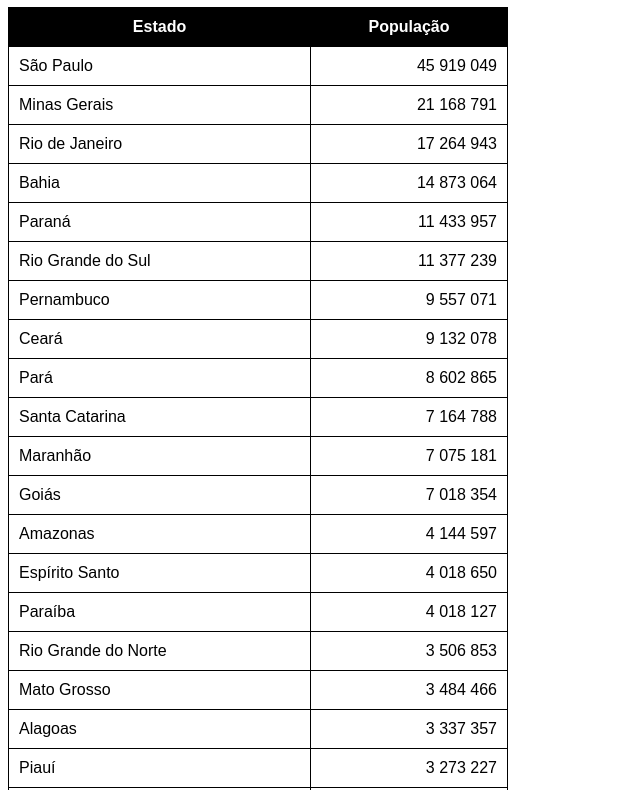
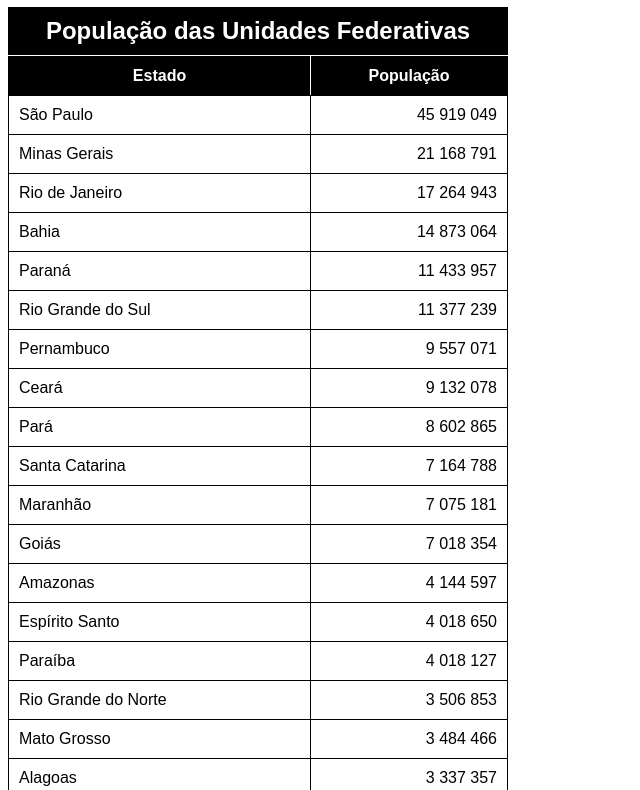
Before and after one commit to angelocsdev/html-css, a plain HTML site: page exercicios/ex023/tabela002.html in a window 1280 px wide. Shown: the part 73-863 px from the top of the page, without its empty margins (0-640 px from the left). Drawn offline with Linux system fonts and the light colour scheme.

Commit message:
adicionando caption e scope

```diff
--- a/exercicios/ex023/tabela002.html
+++ b/exercicios/ex023/tabela002.html
@@ -1,5 +1,5 @@
 <!DOCTYPE html>
-<html lang="en">
+<html lang="pt-br">
 <head>
     <meta charset="UTF-8">
     <meta http-equiv="X-UA-Compatible" content="IE=edge">
@@ -20,6 +20,15 @@
             padding: 10px;
         }
 
+        caption {
+            font-size: 1.5em;
+            font-weight: bold;
+            padding: 10px;
+            background-color: black;
+            color: white;
+            border-bottom: 1px solid white;
+        }
+
         td.num {
             text-align: right;
         }
@@ -27,6 +36,9 @@
         th {
             background-color: black;
             color: white;
+        }
+        .right {
+            border-right: 1px solid white;
         }
 
         .foot {
@@ -40,6 +52,7 @@
     <!--
         Anatomia para tabelas grandes
         Table
+            Caption -> legenda da tabela
             Thead
                 Tr, Td, Th
             Tbody
@@ -48,10 +61,11 @@
                 Tr, Td, Th
     -->
     <table>
+        <caption>População das Unidades Federativas</caption>
         <thead>
             <tr>
-                <th>Estado</th>
-                <th>População</th>
+                <th scope="col" class="right">Estado</th>
+                <th scope="col">População</th><!--scope -> col é usado quando os elementos estão na mesma coluna. Vertical.-->
             </tr>
         </thead>
         <tbody>
@@ -166,7 +180,7 @@
         </tbody>
         <tfoot>
             <tr class="foot">
-                <th>Total de habitantes</th>
+                <th scope="row" class="right">Total de habitantes</th><!--scope -> row é usado quando os elementos estão na mesma linha. Horizontal.-->
                 <td class="num"><strong>210.147.125</strong></td>
             </tr>
         </tfoot>
```
Also changed, not shown: exercicios/ex023/tabela001.html (+1 -1 lines).
